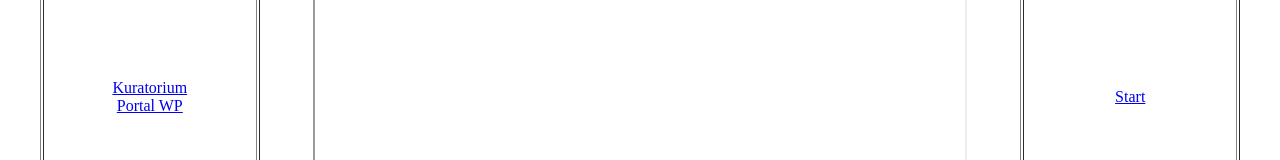
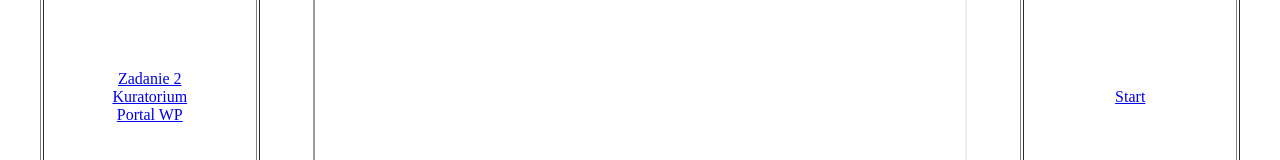
Before and after one commit to pawel2992/CSS, a plain HTML site: page index.html in a window 1280 px wide. Shown: the part 243-403 px from the top of the page. Drawn offline with Linux system fonts and the light colour scheme.

Commit message:
Update index.html

```diff
--- a/index.html
+++ b/index.html
@@ -6,6 +6,8 @@
 <table width=95% border="1" align="center">
 <tr>
 <td width=18% align=center>
+<a href="Zad2_Augustyniak.html" target="strony">Zadanie 2</a>
+<br>
 <a href="http://www.kuratorium.gda.pl" target="strony">Kuratorium</a>
 <br>
 <a href="http://www.wp.pl" target="strony">Portal WP</a>
```
